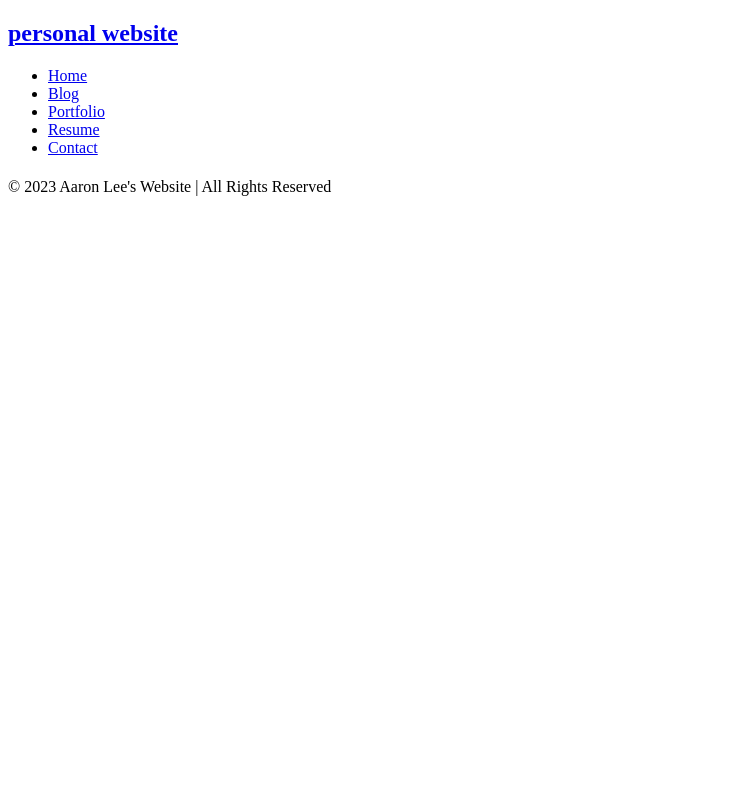
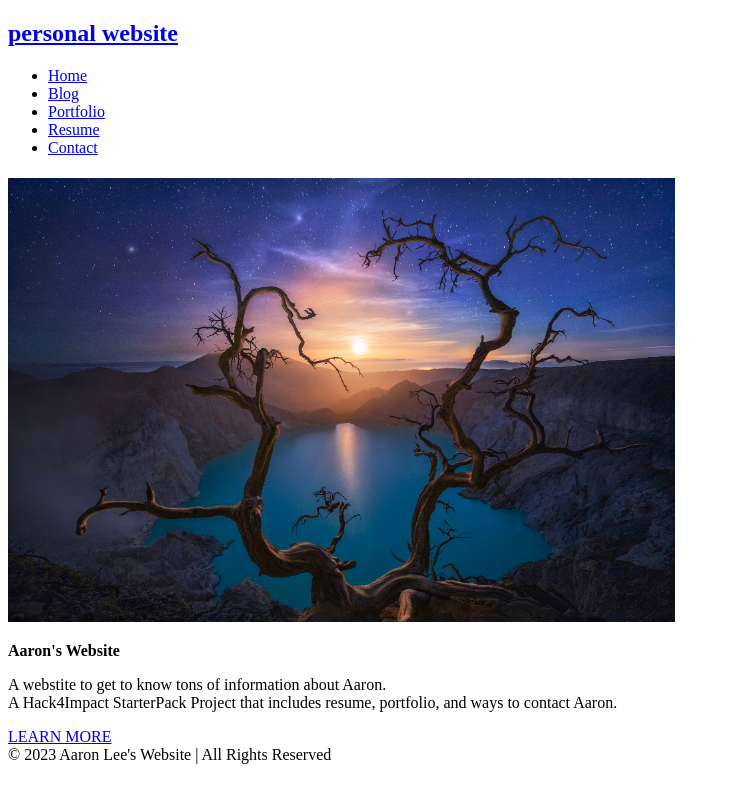
Before and after one commit to crazzedman/crazzedman.github.io, a plain HTML site: page portfolio.html in a window 1280 px wide. Shown: the whole page, without its empty margins (0-730 px from the left). Drawn offline with Linux system fonts and the light colour scheme; files whose address does not match are found by name.

Commit message:
feat: add info portfolio.html resume.html Sunset.jpg

```diff
--- a/portfolio.html
+++ b/portfolio.html
@@ -20,7 +20,20 @@
     </nav>
     <main>
         <h1 class="Portfolio"></h1>
-        <div class = "project"></div>
+        <div class = "project">
+            <a href="index.html">
+            <img src="C:\Users\Aaron\Desktop\crazzedman.github.io\Images&Icons\Sunset.jpg" alt="Picture of Sunset" width = 667 height = 444>
+            </a>
+            <div class="project-details">
+                <p class="project-name"> <strong> Aaron's Website</strong> </p>
+                <p class="project-description"> A webstite to get to know tons of information about Aaron.
+                    <br>
+                    A Hack4Impact StarterPack Project that includes resume, portfolio, and ways to contact Aaron.
+                </p>
+            </div>
+            <a href="index.html">LEARN MORE</a>
+
+        </div>
     </main>
     <footer class="footer">
         © 2023 Aaron Lee's Website | All Rights Reserved
```
Also changed, not shown: resume.html (+2 -2 lines), Images&Icons/Sunset.jpg (added).
